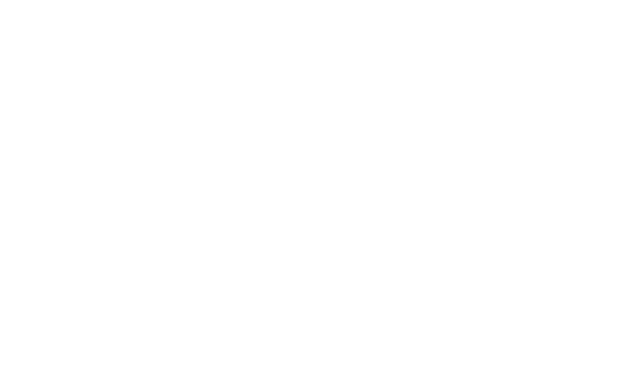
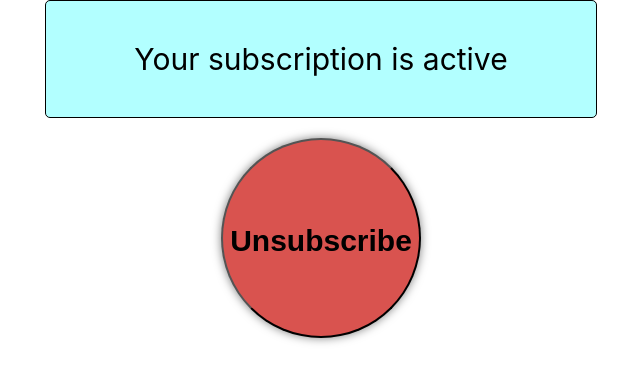
Before and after one commit to Daniel-olaO/nasa-client, a React (Create React App) app: page /home in a window 1280 px wide. Shown: the top 382 px of the page, without its empty margins (319-959 px from the left). Built offline with nearby package versions, Linux system fonts and the light colour scheme.

Commit message:
Added dashboard

```diff
--- a/src/App.css
+++ b/src/App.css
@@ -45,3 +45,34 @@
 .not-found{
   background: url('../public/img/404.gif');
 }
+.btn-danger, .btn-success{
+  width: 200px;
+  height: 200px;
+  border-radius: 50%;
+  box-shadow: 0 0 10px 0 rgba(0,0,0,0.5);
+  font-size: 30px;
+  font-weight: bold;
+  color: black;
+  text-align: center;
+  line-height: 200px;
+  text-decoration: none;
+  display: inline-block;
+  transition: all 0.3s ease;
+}
+.btn-danger:hover, .btn-success:hover{
+  box-shadow: 0 0 10px 0 rgba(0,0,0,0.8);
+}
+.btn-danger{
+  background-color: #d9534f;
+}
+.btn-success{
+  background-color: #5cb85c;
+}
+.info{
+  background-color: rgba(0, 255, 255, 0.3);
+  padding: 10px;
+  border-radius: 5px;
+  margin-bottom: 20px;
+  font-size: 30px;
+  border: 1px solid black;
+}
--- a/src/App.js
+++ b/src/App.js
@@ -3,6 +3,7 @@
 import Login from './components/Login';
 import Signup from './components/Signup';
 import NotFound from './components/NotFound';
+import Dashboard from './components/Dashboard';
 import logo from './logo.svg';
 import './App.css';
 
@@ -12,6 +13,7 @@
       <Routes>
         <Route path="/" element={<Login />} />
         <Route path="/signup" element={<Signup />} />
+        <Route path="/home" element={<Dashboard />} />
         <Route path="*" element={<NotFound />} />
       </Routes>
     </div>
--- /dev/null
+++ b/src/components/Dashboard.jsx
@@ -0,0 +1,37 @@
+import {React, useState} from 'react';
+import Container from '@mui/material/Container';
+import '../App.css';
+
+const Dashboard = () => {
+  const [isSubscribed, setIsSubscribed] = useState(true);
+  return (
+    <>
+      <Container maxWidth="sm">
+        {/* make info alert box */}
+        <div className="info">
+          {isSubscribed ? (
+                  <p>Your subscription is active</p>
+                ) : (
+                      <p>Your subscription is inactive</p>
+                    )
+          }
+        </div>
+        {isSubscribed ?
+            <button className="btn-danger"
+              onClick={()=>{
+                setIsSubscribed(!isSubscribed);
+              }}>
+                Unsubscribe
+            </button> :
+            <button className="btn-success"
+              onClick={()=>{
+                setIsSubscribed(!isSubscribed);
+              }}>
+                Subscribe
+            </button>}
+      </Container>
+    </>
+  );
+};
+
+export default Dashboard;
```
Also changed, not shown: src/components/NotFound.jsx (line endings or trailing spaces).
